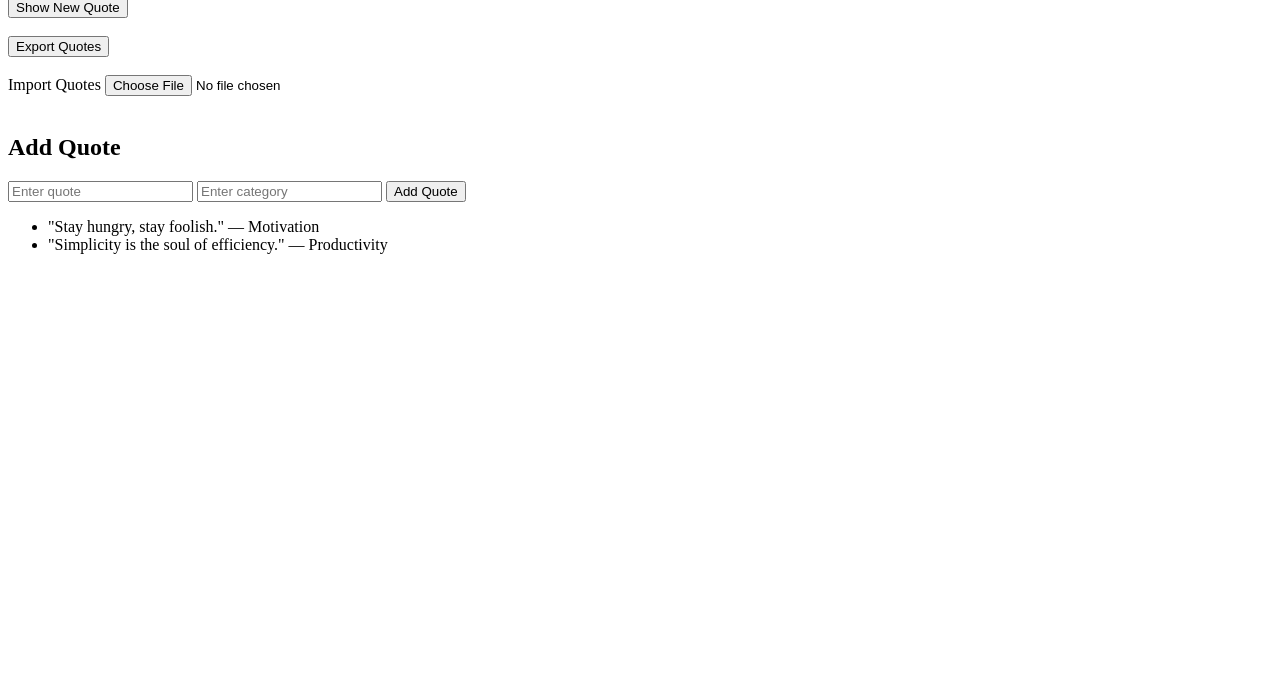
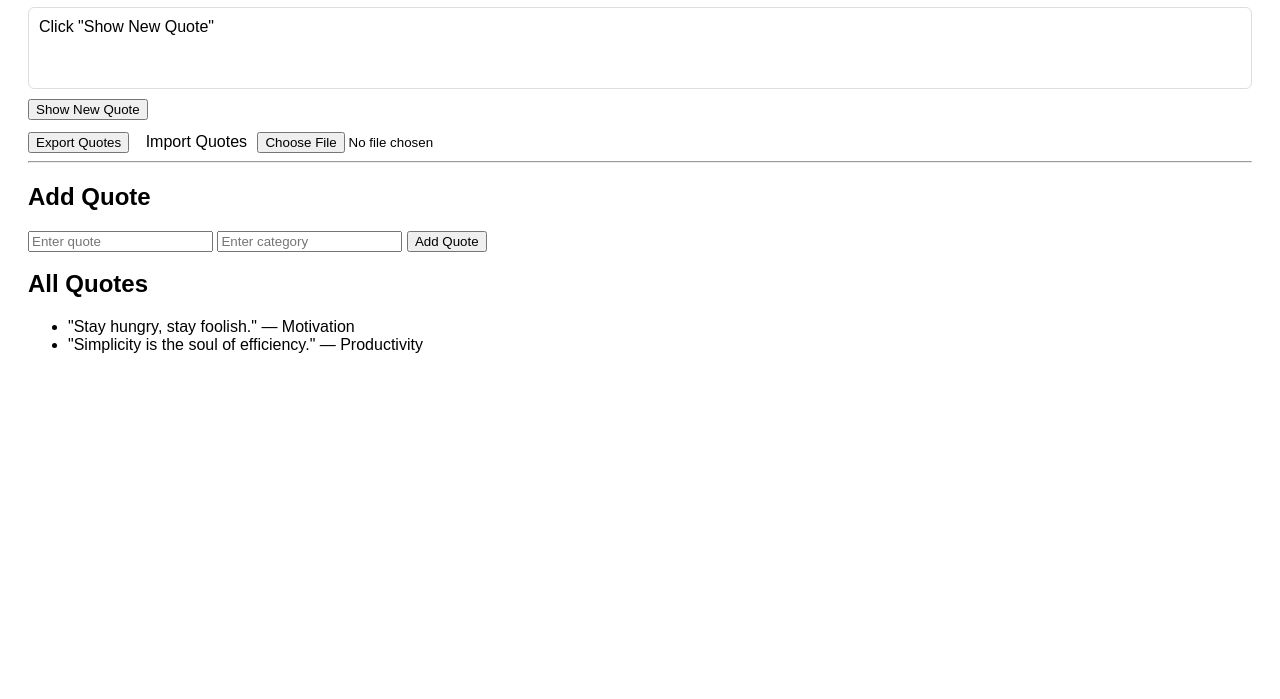
Before and after one commit to Choaibelkaouri/alx_fe_javascript, a plain HTML site: page dom-manipulation/index.html in a window 1280 px wide. Shown: the part 101-800 px from the top of the page. Drawn offline with Linux system fonts and the light colour scheme.

Commit message:
Update index.html

```diff
--- a/dom-manipulation/index.html
+++ b/dom-manipulation/index.html
@@ -2,36 +2,43 @@
 <html lang="en">
 <head>
   <meta charset="UTF-8" />
-  <meta name="viewport" content="width=device-width, initial-scale=1.0" />
+  <meta name="viewport" content="width=device-width, initial-scale=1.0"/>
   <title>Dynamic Quote Generator</title>
+  <style>
+    body{font-family: Arial, Helvetica, sans-serif;padding:20px}
+    .small-btn{padding:6px 8px;border-radius:6px}
+    .meta{color:#666;font-size:13px}
+    .list-item{margin:8px 0;padding:8px;border:1px solid #eee;border-radius:6px;display:flex;justify-content:space-between;align-items:center}
+  </style>
 </head>
 <body>
-
   <h1>Dynamic Quote Generator</h1>
 
-  <div id="quoteDisplay">Click "Show New Quote"</div>
-  <button id="newQuote" onclick="displayRandomQuote()">Show New Quote</button>
+  <div id="quoteDisplay" style="min-height:60px;padding:10px;border:1px solid #ddd;border-radius:6px;margin-bottom:10px">
+    Click "Show New Quote"
+  </div>
 
-  <br><br>
+  <button id="newQuoteBtn">Show New Quote</button>
 
-  <!-- Export Quotes Button (REQUIRED BY CHECKER) -->
-  <button onclick="exportToJsonFile()">Export Quotes</button>
+  <div style="margin-top:12px">
+    <!-- Export Quotes button (exact text required by checker) -->
+    <button id="exportBtn">Export Quotes</button>
 
-  <br><br>
+    <!-- Import Quotes input + label (checker expects "Import Quotes" text) -->
+    <label style="margin-left:12px;cursor:pointer">
+      Import Quotes
+      <input type="file" id="importFile" accept=".json" style="display:inline-block;margin-left:6px" />
+    </label>
+  </div>
 
-  <!-- Import Quotes File Input (REQUIRED BY CHECKER) -->
-  <label>
-    Import Quotes
-    <input type="file" id="importFile" accept=".json" onchange="importFromJsonFile(event)">
-  </label>
-
-  <br><br>
+  <hr/>
 
   <h2>Add Quote</h2>
-  <input id="newQuoteText" type="text" placeholder="Enter quote">
-  <input id="newQuoteCategory" type="text" placeholder="Enter category">
-  <button onclick="addQuote()">Add Quote</button>
+  <input id="newQuoteText" type="text" placeholder="Enter quote" />
+  <input id="newQuoteCategory" type="text" placeholder="Enter category" />
+  <button id="addQuoteBtn">Add Quote</button>
 
+  <h2 style="margin-top:18px">All Quotes</h2>
   <ul id="quotesList"></ul>
 
   <script src="script.js"></script>
```
